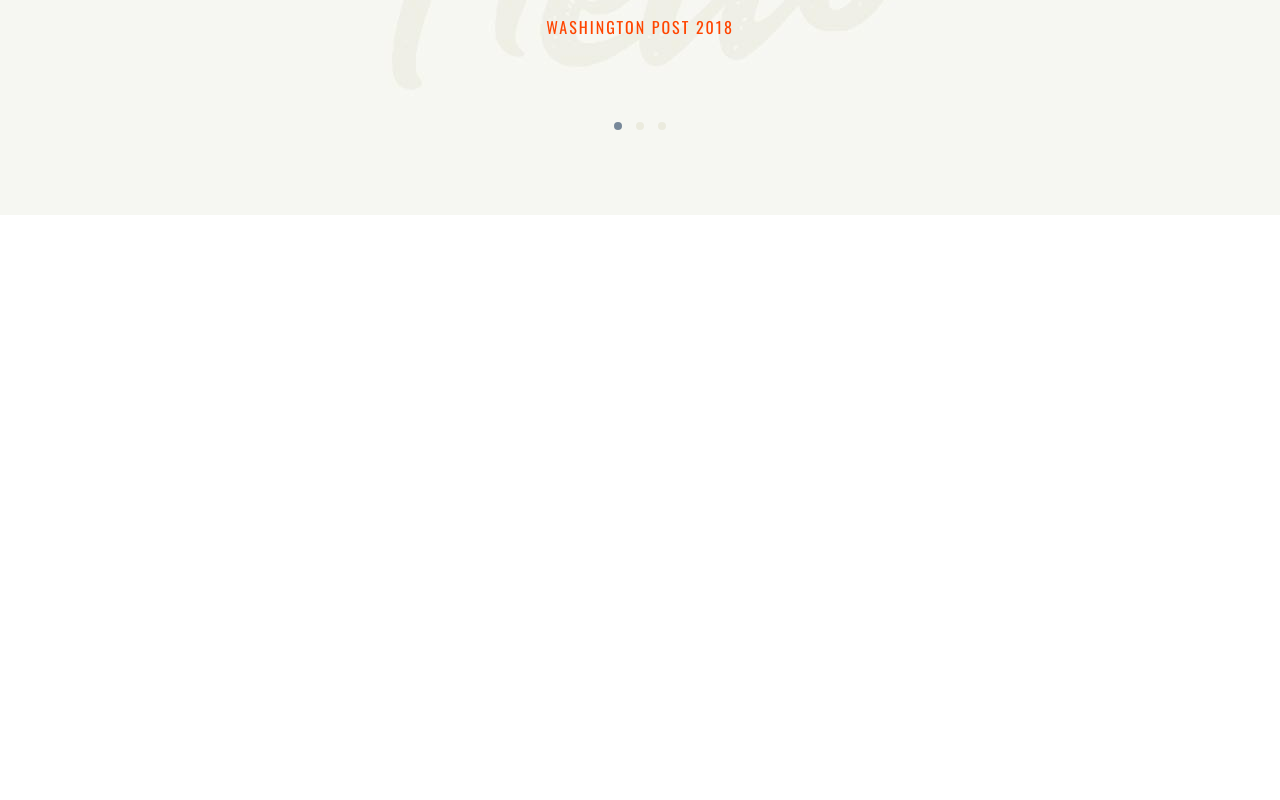
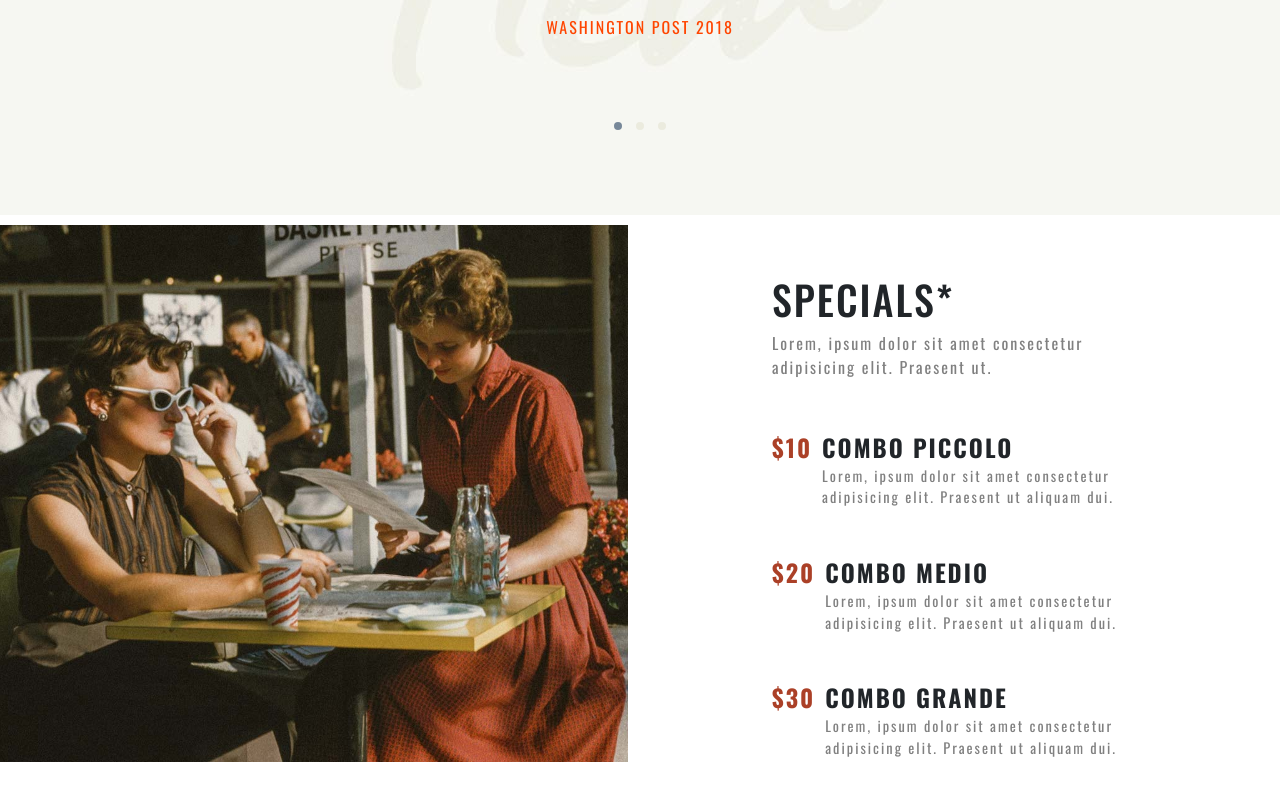
Before and after one commit to Rostrv/proj-html-vuejs, a Vue app: page / in a window 1280 px wide. Shown: the part 1200-2000 px from the top of the page. Before the commit the page ends 1420 px from the top, so only its background shows below. Built offline with nearby package versions, Linux system fonts and the light colour scheme.

Commit message:
added section

```diff
--- a/src/App.vue
+++ b/src/App.vue
@@ -34,7 +34,7 @@ export default {
   -webkit-font-smoothing: antialiased;
   -moz-osx-font-smoothing: grayscale;
   text-align: center;
-  color: #2c3e50;
+
   letter-spacing: 2px;
 
 }
--- a/src/components/SiteMain.vue
+++ b/src/components/SiteMain.vue
@@ -3,6 +3,7 @@
     <HeroSection/>
     <UnderJumbo/>
     <articlesSection/>
+    <SpecialsComp/>
 </div>
 
 </template>
@@ -12,15 +13,17 @@
 import HeroSection from "./partials/HeroSection.vue";
 import UnderJumbo from "./partials/UnderJumbo.vue"
 import articlesSection from './partials/articlesSection.vue';
+import SpecialsComp from "./partials/SpecialsComp.vue";
 
 export default{
     name:"SiteMain",
     components:{
-        HeroSection,
-        UnderJumbo,
-        articlesSection
+    HeroSection,
+    UnderJumbo,
+    articlesSection,
+    SpecialsComp,
 
-    }
+}
 }
 </script>
 
--- a/src/components/partials/NavLeft.vue
+++ b/src/components/partials/NavLeft.vue
@@ -4,8 +4,8 @@
       order online
     </button>
     <ul class="links d-flex mb-0 justify-content-between align-items-center p-0">
-      <li v-for="element in leftLinks" :key="element">
-        <a :href="element.url">{{ element.name }}</a>
+      <li v-for="item in leftLinks" :key="item">
+        <a :href="item.url">{{ item.name }}</a>
       </li>
     </ul>
   </div>
@@ -17,7 +17,8 @@ export default {
     data(){
         return{
             leftLinks:[
-            {name: 'home',
+            {
+              name: 'home',
             url: '#',
 
           },
--- /dev/null
+++ b/src/components/partials/SpecialsComp.vue
@@ -0,0 +1,133 @@
+<template>
+  <section class="specials">
+    <div class="row">
+      <div class="col-6 p-0">
+        <div class="img-specials">
+          <img src="@/assets/img/h1-img-4.jpg"/>
+        </div>
+      </div>
+      <div class="col-6 p-0">
+        <div class="text-specials">
+          <div class="combos">
+            <h2>specials*</h2>
+            <p class="main-caption fw-300">
+              Lorem, ipsum dolor sit amet consectetur adipisicing elit. Praesent
+              ut.
+            </p>
+
+            <div class="combo-list" v-for="(item, i) in specials" :key="i">
+              <div>
+                <span class="combo-price fw-bold fs-4">
+                  {{ item.price }}
+                </span>
+              </div>
+
+              <div>
+                <span class="combo-name fw-bold fs-4">
+                  {{ item.name }}
+                </span>
+                <p class="sub-caption">{{ item.caption }}</p>
+              </div>
+            </div>
+          </div>
+        </div>
+      </div>
+    </div>
+  </section>
+</template>
+
+<script>
+export default {
+  name: "SpecialsComp",
+  data() {
+    return {
+      specials: [
+        {
+          name: "combo piccolo",
+          price: "$10",
+          caption:
+            "Lorem, ipsum dolor sit amet consectetur adipisicing elit. Praesent ut aliquam dui.",
+        },
+        {
+          name: "combo medio",
+          price: "$20",
+          caption:
+            "Lorem, ipsum dolor sit amet consectetur adipisicing elit. Praesent ut aliquam dui.",
+        },
+        {
+          name: "combo grande",
+          price: "$30",
+          caption:
+            "Lorem, ipsum dolor sit amet consectetur adipisicing elit. Praesent ut aliquam dui.",
+        },
+      ],
+    };
+  },
+};
+</script>
+
+<style lang="scss" scoped>
+.specials {
+  padding-top: 5px;
+  background-color: white;
+  min-height: 70vh;
+}
+
+.row{
+    width: 100%;
+}
+img {
+  width: 100%;
+  height: 100%;
+}
+
+.text-specials {
+  display: flex;
+  justify-content: center;
+  text-align: start;
+  position: relative;
+  text-transform: uppercase;
+}
+
+.combos {
+  width: 55%;
+  padding: 50px 0;
+}
+
+h2 {
+  font-size: 40px;
+}
+
+p {
+  text-transform: initial;
+}
+
+p.main-caption {
+  color: grey;
+  margin-bottom: 50px;
+}
+
+.combo-list {
+  margin: 30px 0;
+  display: flex;
+}
+.combo-price {
+  color: #ab4027;
+  margin-right: 10px;
+}
+
+.combo-price,
+.combo-name {
+  font-size: 1.4em;
+}
+
+.sub-caption {
+  color: grey;
+  font-size: 0.9em;
+  max-width: 300px;
+}
+
+.slice-icon-circle {
+  bottom: 25px;
+}
+</style>
--- a/src/components/partials/articlesSection.vue
+++ b/src/components/partials/articlesSection.vue
@@ -90,7 +90,7 @@ export default {
 }
 
 .slider-content {
-  height: 60vh;
+
   min-height: 500px;
   display: flex;
   justify-content: center;
```
